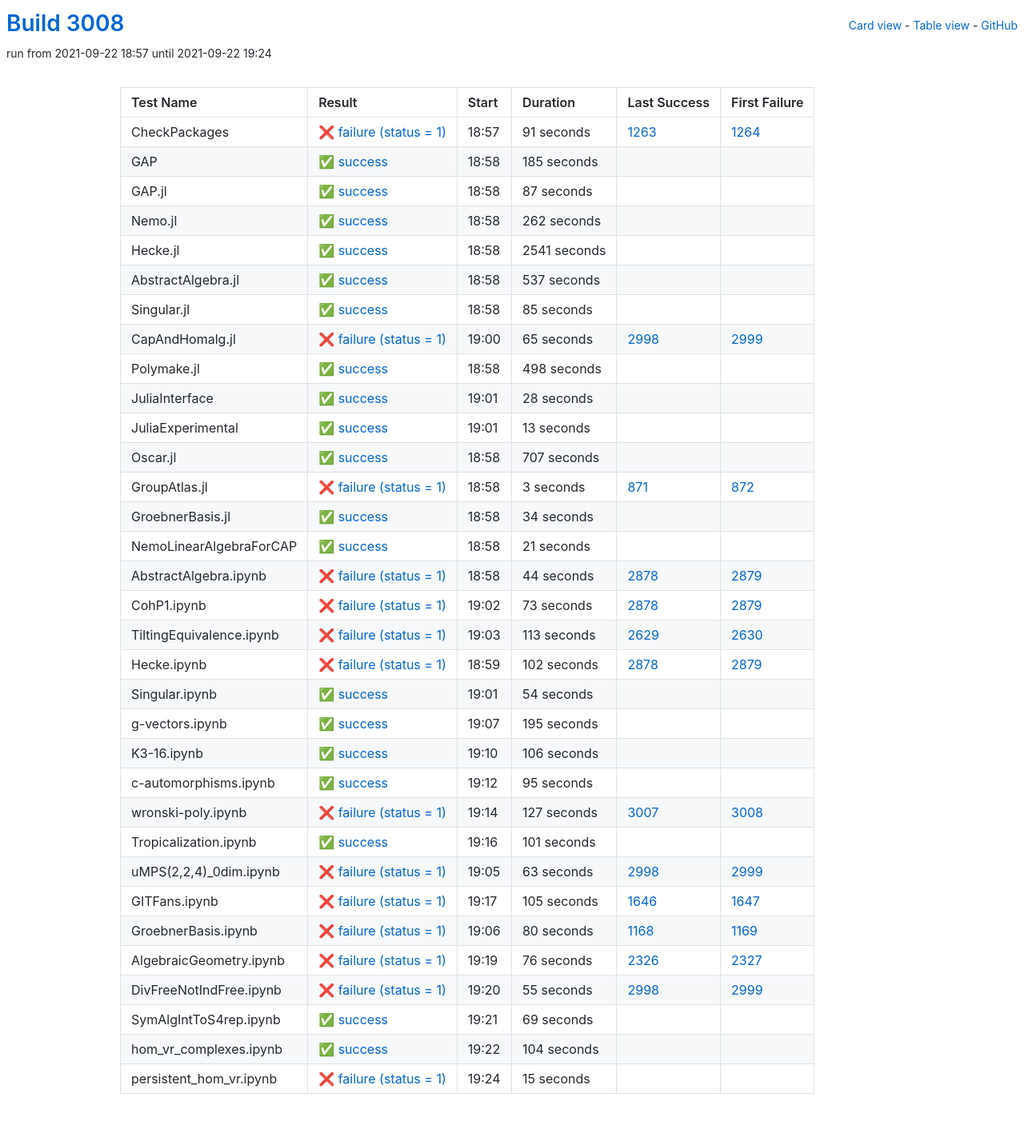
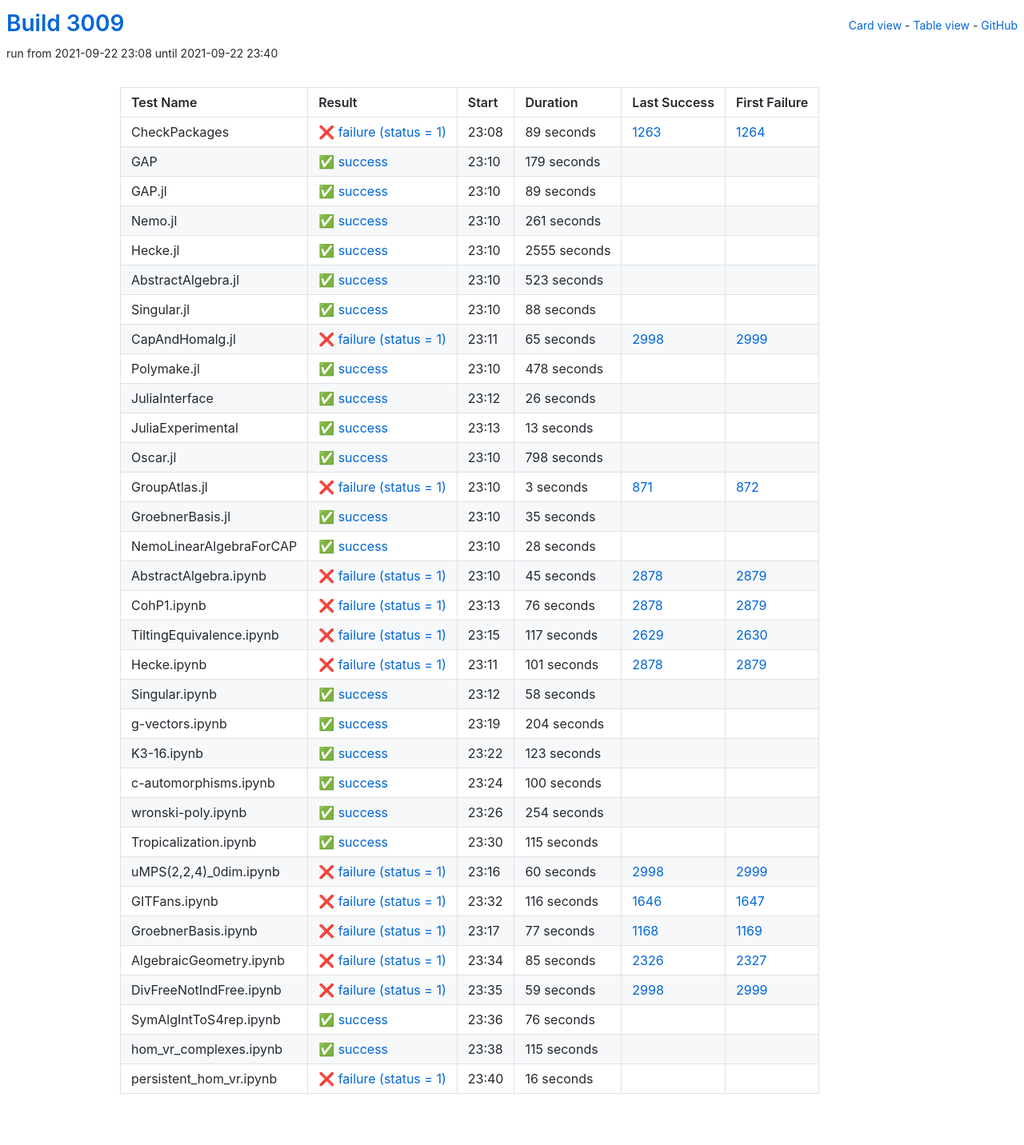
Before and after one commit to oscar-system/oscar-ci-status-stable, a Jekyll site: the page built from table.html, in a window 1280 px wide. Shown: the whole page at 80% size. Built offline with Jekyll 4.4.1, drawn with Linux system fonts in a browser that asks for light colours.

Commit message:
Build #3009

```diff
--- a/_data/ci.yml
+++ b/_data/ci.yml
@@ -1,6 +1,6 @@
 ---
-build: 3008
-build_url: https://oscarci.mathematik.uni-kl.de/job/oscar-stable/3008/
+build: 3009
+build_url: https://oscarci.mathematik.uni-kl.de/job/oscar-stable/3009/
 job: oscar-stable
 organization: oscar-system
 repo: oscar-ci-status-stable
@@ -8,92 +8,92 @@ repourl: https://github.com/oscar-system/oscar-ci-status-stable
 tests:
 - name: CheckPackages
   id: checkpackages
-  log: https://oscarci.mathematik.uni-kl.de/job/oscar-stable/3008/artifact/logs/build-3008/CheckPackages.log
-  start: 2021-09-22 18:57
+  log: https://oscarci.mathematik.uni-kl.de/job/oscar-stable/3009/artifact/logs/build-3009/CheckPackages.log
+  start: 2021-09-22 23:08
   success: false
   exitcode: 1
   status: failure
-  duration: 91
+  duration: 89
   last_success: 1263
   last_success_url: https://oscarci.mathematik.uni-kl.de/job/oscar-stable/1263/
   first_failure: 1264
   first_failure_url: https://oscarci.mathematik.uni-kl.de/job/oscar-stable/1264/
 - name: GAP
   id: gap
-  log: https://oscarci.mathematik.uni-kl.de/job/oscar-stable/3008/artifact/logs/build-3008/GAP.log
-  start: 2021-09-22 18:58
+  log: https://oscarci.mathematik.uni-kl.de/job/oscar-stable/3009/artifact/logs/build-3009/GAP.log
+  start: 2021-09-22 23:10
   success: true
   exitcode: 0
   status: success
-  duration: 185
+  duration: 179
   last_success: false
   last_success_url:
   first_failure: false
   first_failure_url:
 - name: GAP.jl
   id: gap-jl
-  log: https://oscarci.mathematik.uni-kl.de/job/oscar-stable/3008/artifact/logs/build-3008/GAP.jl.log
-  start: 2021-09-22 18:58
+  log: https://oscarci.mathematik.uni-kl.de/job/oscar-stable/3009/artifact/logs/build-3009/GAP.jl.log
+  start: 2021-09-22 23:10
   success: true
   exitcode: 0
   status: success
-  duration: 87
+  duration: 89
   last_success: false
   last_success_url:
   first_failure: false
   first_failure_url:
 - name: Nemo.jl
   id: nemo-jl
-  log: https://oscarci.mathematik.uni-kl.de/job/oscar-stable/3008/artifact/logs/build-3008/Nemo.jl.log
-  start: 2021-09-22 18:58
+  log: https://oscarci.mathematik.uni-kl.de/job/oscar-stable/3009/artifact/logs/build-3009/Nemo.jl.log
+  start: 2021-09-22 23:10
   success: true
   exitcode: 0
   status: success
-  duration: 262
+  duration: 261
   last_success: false
   last_success_url:
   first_failure: false
   first_failure_url:
 - name: Hecke.jl
   id: hecke-jl
-  log: https://oscarci.mathematik.uni-kl.de/job/oscar-stable/3008/artifact/logs/build-3008/Hecke.jl.log
-  start: 2021-09-22 18:58
+  log: https://oscarci.mathematik.uni-kl.de/job/oscar-stable/3009/artifact/logs/build-3009/Hecke.jl.log
+  start: 2021-09-22 23:10
   success: true
   exitcode: 0
   status: success
-  duration: 2541
+  duration: 2555
   last_success: false
   last_success_url:
   first_failure: false
   first_failure_url:
 - name: AbstractAlgebra.jl
   id: abstractalgebra-jl
-  log: https://oscarci.mathematik.uni-kl.de/job/oscar-stable/3008/artifact/logs/build-3008/AbstractAlgebra.jl.log
-  start: 2021-09-22 18:58
+  log: https://oscarci.mathematik.uni-kl.de/job/oscar-stable/3009/artifact/logs/build-3009/AbstractAlgebra.jl.log
+  start: 2021-09-22 23:10
   success: true
   exitcode: 0
   status: success
-  duration: 537
+  duration: 523
   last_success: false
   last_success_url:
   first_failure: false
   first_failure_url:
 - name: Singular.jl
   id: singular-jl
-  log: https://oscarci.mathematik.uni-kl.de/job/oscar-stable/3008/artifact/logs/build-3008/Singular.jl.log
-  start: 2021-09-22 18:58
+  log: https://oscarci.mathematik.uni-kl.de/job/oscar-stable/3009/artifact/logs/build-3009/Singular.jl.log
+  start: 2021-09-22 23:10
   success: true
   exitcode: 0
   status: success
-  duration: 85
+  duration: 88
   last_success: false
   last_success_url:
   first_failure: false
   first_failure_url:
 - name: CapAndHomalg.jl
   id: capandhomalg-jl
-  log: https://oscarci.mathematik.uni-kl.de/job/oscar-stable/3008/artifact/logs/build-3008/CapAndHomalg.jl.log
-  start: 2021-09-22 19:00
+  log: https://oscarci.mathematik.uni-kl.de/job/oscar-stable/3009/artifact/logs/build-3009/CapAndHomalg.jl.log
+  start: 2021-09-22 23:11
   success: false
   exitcode: 1
   status: failure
@@ -104,32 +104,32 @@ tests:
   first_failure_url: https://oscarci.mathematik.uni-kl.de/job/oscar-stable/2999/
 - name: Polymake.jl
   id: polymake-jl
-  log: https://oscarci.mathematik.uni-kl.de/job/oscar-stable/3008/artifact/logs/build-3008/Polymake.jl.log
-  start: 2021-09-22 18:58
+  log: https://oscarci.mathematik.uni-kl.de/job/oscar-stable/3009/artifact/logs/build-3009/Polymake.jl.log
+  start: 2021-09-22 23:10
   success: true
   exitcode: 0
   status: success
-  duration: 498
+  duration: 478
   last_success: false
   last_success_url:
   first_failure: false
   first_failure_url:
 - name: JuliaInterface
   id: juliainterface
-  log: https://oscarci.mathematik.uni-kl.de/job/oscar-stable/3008/artifact/logs/build-3008/JuliaInterface.log
-  start: 2021-09-22 19:01
+  log: https://oscarci.mathematik.uni-kl.de/job/oscar-stable/3009/artifact/logs/build-3009/JuliaInterface.log
+  start: 2021-09-22 23:12
   success: true
   exitcode: 0
   status: success
-  duration: 28
+  duration: 26
   last_success: false
   last_success_url:
   first_failure: false
   first_failure_url:
 - name: JuliaExperimental
   id: juliaexperimental
-  log: https://oscarci.mathematik.uni-kl.de/job/oscar-stable/3008/artifact/logs/build-3008/JuliaExperimental.log
-  start: 2021-09-22 19:01
+  log: https://oscarci.mathematik.uni-kl.de/job/oscar-stable/3009/artifact/logs/build-3009/JuliaExperimental.log
+  start: 2021-09-22 23:13
   success: true
   exitcode: 0
   status: success
@@ -140,20 +140,20 @@ tests:
   first_failure_url:
 - name: Oscar.jl
   id: oscar-jl
-  log: https://oscarci.mathematik.uni-kl.de/job/oscar-stable/3008/artifact/logs/build-3008/Oscar.jl.log
-  start: 2021-09-22 18:58
+  log: https://oscarci.mathematik.uni-kl.de/job/oscar-stable/3009/artifact/logs/build-3009/Oscar.jl.log
+  start: 2021-09-22 23:10
   success: true
   exitcode: 0
   status: success
-  duration: 707
+  duration: 798
   last_success: false
   last_success_url:
   first_failure: false
   first_failure_url:
 - name: GroupAtlas.jl
   id: groupatlas-jl
-  log: https://oscarci.mathematik.uni-kl.de/job/oscar-stable/3008/artifact/logs/build-3008/GroupAtlas.jl.log
-  start: 2021-09-22 18:58
+  log: https://oscarci.mathematik.uni-kl.de/job/oscar-stable/3009/artifact/logs/build-3009/GroupAtlas.jl.log
+  start: 2021-09-22 23:10
   success: false
   exitcode: 1
   status: failure
@@ -164,240 +164,240 @@ tests:
   first_failure_url: https://oscarci.mathematik.uni-kl.de/job/oscar-stable/872/
 - name: GroebnerBasis.jl
   id: groebnerbasis-jl
-  log: https://oscarci.mathematik.uni-kl.de/job/oscar-stable/3008/artifact/logs/build-3008/GroebnerBasis.jl.log
-  start: 2021-09-22 18:58
+  log: https://oscarci.mathematik.uni-kl.de/job/oscar-stable/3009/artifact/logs/build-3009/GroebnerBasis.jl.log
+  start: 2021-09-22 23:10
   success: true
   exitcode: 0
   status: success
-  duration: 34
+  duration: 35
   last_success: false
   last_success_url:
   first_failure: false
   first_failure_url:
 - name: NemoLinearAlgebraForCAP
   id: nemolinearalgebraforcap
-  log: https://oscarci.mathematik.uni-kl.de/job/oscar-stable/3008/artifact/logs/build-3008/NemoLinearAlgebraForCAP.log
-  start: 2021-09-22 18:58
+  log: https://oscarci.mathematik.uni-kl.de/job/oscar-stable/3009/artifact/logs/build-3009/NemoLinearAlgebraForCAP.log
+  start: 2021-09-22 23:10
   success: true
   exitcode: 0
   status: success
-  duration: 21
+  duration: 28
   last_success: false
   last_success_url:
   first_failure: false
   first_failure_url:
 - name: AbstractAlgebra.ipynb
   id: abstractalgebra-ipynb
-  log: https://oscarci.mathematik.uni-kl.de/job/oscar-stable/3008/artifact/logs/build-3008/AbstractAlgebra.ipynb.log
-  start: 2021-09-22 18:58
+  log: https://oscarci.mathematik.uni-kl.de/job/oscar-stable/3009/artifact/logs/build-3009/AbstractAlgebra.ipynb.log
+  start: 2021-09-22 23:10
   success: false
   exitcode: 1
   status: failure
-  duration: 44
+  duration: 45
   last_success: 2878
   last_success_url: https://oscarci.mathematik.uni-kl.de/job/oscar-stable/2878/
   first_failure: 2879
   first_failure_url: https://oscarci.mathematik.uni-kl.de/job/oscar-stable/2879/
 - name: CohP1.ipynb
   id: cohp1-ipynb
-  log: https://oscarci.mathematik.uni-kl.de/job/oscar-stable/3008/artifact/logs/build-3008/CohP1.ipynb.log
-  start: 2021-09-22 19:02
+  log: https://oscarci.mathematik.uni-kl.de/job/oscar-stable/3009/artifact/logs/build-3009/CohP1.ipynb.log
+  start: 2021-09-22 23:13
   success: false
   exitcode: 1
   status: failure
-  duration: 73
+  duration: 76
   last_success: 2878
   last_success_url: https://oscarci.mathematik.uni-kl.de/job/oscar-stable/2878/
   first_failure: 2879
   first_failure_url: https://oscarci.mathematik.uni-kl.de/job/oscar-stable/2879/
 - name: TiltingEquivalence.ipynb
   id: tiltingequivalence-ipynb
-  log: https://oscarci.mathematik.uni-kl.de/job/oscar-stable/3008/artifact/logs/build-3008/TiltingEquivalence.ipynb.log
-  start: 2021-09-22 19:03
+  log: https://oscarci.mathematik.uni-kl.de/job/oscar-stable/3009/artifact/logs/build-3009/TiltingEquivalence.ipynb.log
+  start: 2021-09-22 23:15
   success: false
   exitcode: 1
   status: failure
-  duration: 113
+  duration: 117
   last_success: 2629
   last_success_url: https://oscarci.mathematik.uni-kl.de/job/oscar-stable/2629/
   first_failure: 2630
   first_failure_url: https://oscarci.mathematik.uni-kl.de/job/oscar-stable/2630/
 - name: Hecke.ipynb
   id: hecke-ipynb
-  log: https://oscarci.mathematik.uni-kl.de/job/oscar-stable/3008/artifact/logs/build-3008/Hecke.ipynb.log
-  start: 2021-09-22 18:59
+  log: https://oscarci.mathematik.uni-kl.de/job/oscar-stable/3009/artifact/logs/build-3009/Hecke.ipynb.log
+  start: 2021-09-22 23:11
   success: false
   exitcode: 1
   status: failure
-  duration: 102
+  duration: 101
   last_success: 2878
   last_success_url: https://oscarci.mathematik.uni-kl.de/job/oscar-stable/2878/
   first_failure: 2879
   first_failure_url: https://oscarci.mathematik.uni-kl.de/job/oscar-stable/2879/
 - name: Singular.ipynb
   id: singular-ipynb
-  log: https://oscarci.mathematik.uni-kl.de/job/oscar-stable/3008/artifact/logs/build-3008/Singular.ipynb.log
-  start: 2021-09-22 19:01
+  log: https://oscarci.mathematik.uni-kl.de/job/oscar-stable/3009/artifact/logs/build-3009/Singular.ipynb.log
+  start: 2021-09-22 23:12
   success: true
   exitcode: 0
   status: success
-  duration: 54
+  duration: 58
   last_success: false
   last_success_url:
   first_failure: false
   first_failure_url:
 - name: g-vectors.ipynb
   id: g-vectors-ipynb
-  log: https://oscarci.mathematik.uni-kl.de/job/oscar-stable/3008/artifact/logs/build-3008/g-vectors.ipynb.log
-  start: 2021-09-22 19:07
+  log: https://oscarci.mathematik.uni-kl.de/job/oscar-stable/3009/artifact/logs/build-3009/g-vectors.ipynb.log
+  start: 2021-09-22 23:19
   success: true
   exitcode: 0
   status: success
-  duration: 195
+  duration: 204
   last_success: false
   last_success_url:
   first_failure: false
   first_failure_url:
 - name: K3-16.ipynb
   id: k3-16-ipynb
-  log: https://oscarci.mathematik.uni-kl.de/job/oscar-stable/3008/artifact/logs/build-3008/K3-16.ipynb.log
-  start: 2021-09-22 19:10
+  log: https://oscarci.mathematik.uni-kl.de/job/oscar-stable/3009/artifact/logs/build-3009/K3-16.ipynb.log
+  start: 2021-09-22 23:22
   success: true
   exitcode: 0
   status: success
-  duration: 106
+  duration: 123
   last_success: false
   last_success_url:
   first_failure: false
   first_failure_url:
 - name: c-automorphisms.ipynb
   id: c-automorphisms-ipynb
-  log: https://oscarci.mathematik.uni-kl.de/job/oscar-stable/3008/artifact/logs/build-3008/c-automorphisms.ipynb.log
-  start: 2021-09-22 19:12
+  log: https://oscarci.mathematik.uni-kl.de/job/oscar-stable/3009/artifact/logs/build-3009/c-automorphisms.ipynb.log
+  start: 2021-09-22 23:24
   success: true
   exitcode: 0
   status: success
-  duration: 95
+  duration: 100
   last_success: false
   last_success_url:
   first_failure: false
   first_failure_url:
 - name: wronski-poly.ipynb
   id: wronski-poly-ipynb
-  log: https://oscarci.mathematik.uni-kl.de/job/oscar-stable/3008/artifact/logs/build-3008/wronski-poly.ipynb.log
-  start: 2021-09-22 19:14
-  success: false
-  exitcode: 1
-  status: failure
-  duration: 127
-  last_success: 3007
-  last_success_url: https://oscarci.mathematik.uni-kl.de/job/oscar-stable/3007/
-  first_failure: 3008
-  first_failure_url: https://oscarci.mathematik.uni-kl.de/job/oscar-stable/3008/
-- name: Tropicalization.ipynb
-  id: tropicalization-ipynb
-  log: https://oscarci.mathematik.uni-kl.de/job/oscar-stable/3008/artifact/logs/build-3008/Tropicalization.ipynb.log
-  start: 2021-09-22 19:16
+  log: https://oscarci.mathematik.uni-kl.de/job/oscar-stable/3009/artifact/logs/build-3009/wronski-poly.ipynb.log
+  start: 2021-09-22 23:26
   success: true
   exitcode: 0
   status: success
-  duration: 101
+  duration: 254
+  last_success: false
+  last_success_url:
+  first_failure: false
+  first_failure_url:
+- name: Tropicalization.ipynb
+  id: tropicalization-ipynb
+  log: https://oscarci.mathematik.uni-kl.de/job/oscar-stable/3009/artifact/logs/build-3009/Tropicalization.ipynb.log
+  start: 2021-09-22 23:30
+  success: true
+  exitcode: 0
+  status: success
+  duration: 115
   last_success: false
   last_success_url:
   first_failure: false
   first_failure_url:
 - name: uMPS(2,2,4)_0dim.ipynb
   id: umps-2-2-4-0dim-ipynb
-  log: https://oscarci.mathematik.uni-kl.de/job/oscar-stable/3008/artifact/logs/build-3008/uMPS-2-2-4-_0dim.ipynb.log
-  start: 2021-09-22 19:05
+  log: https://oscarci.mathematik.uni-kl.de/job/oscar-stable/3009/artifact/logs/build-3009/uMPS-2-2-4-_0dim.ipynb.log
+  start: 2021-09-22 23:16
   success: false
   exitcode: 1
   status: failure
-  duration: 63
+  duration: 60
   last_success: 2998
   last_success_url: https://oscarci.mathematik.uni-kl.de/job/oscar-stable/2998/
   first_failure: 2999
   first_failure_url: https://oscarci.mathematik.uni-kl.de/job/oscar-stable/2999/
 - name: GITFans.ipynb
   id: gitfans-ipynb
-  log: https://oscarci.mathematik.uni-kl.de/job/oscar-stable/3008/artifact/logs/build-3008/GITFans.ipynb.log
-  start: 2021-09-22 19:17
+  log: https://oscarci.mathematik.uni-kl.de/job/oscar-stable/3009/artifact/logs/build-3009/GITFans.ipynb.log
+  start: 2021-09-22 23:32
   success: false
   exitcode: 1
   status: failure
-  duration: 105
+  duration: 116
   last_success: 1646
   last_success_url: https://oscarci.mathematik.uni-kl.de/job/oscar-stable/1646/
   first_failure: 1647
   first_failure_url: https://oscarci.mathematik.uni-kl.de/job/oscar-stable/1647/
 - name: GroebnerBasis.ipynb
   id: groebnerbasis-ipynb
-  log: https://oscarci.mathematik.uni-kl.de/job/oscar-stable/3008/artifact/logs/build-3008/GroebnerBasis.ipynb.log
-  start: 2021-09-22 19:06
+  log: https://oscarci.mathematik.uni-kl.de/job/oscar-stable/3009/artifact/logs/build-3009/GroebnerBasis.ipynb.log
+  start: 2021-09-22 23:17
   success: false
   exitcode: 1
   status: failure
-  duration: 80
+  duration: 77
   last_success: 1168
   last_success_url: https://oscarci.mathematik.uni-kl.de/job/oscar-stable/1168/
   first_failure: 1169
   first_failure_url: https://oscarci.mathematik.uni-kl.de/job/oscar-stable/1169/
 - name: AlgebraicGeometry.ipynb
   id: algebraicgeometry-ipynb
-  log: https://oscarci.mathematik.uni-kl.de/job/oscar-stable/3008/artifact/logs/build-3008/AlgebraicGeometry.ipynb.log
-  start: 2021-09-22 19:19
+  log: https://oscarci.mathematik.uni-kl.de/job/oscar-stable/3009/artifact/logs/build-3009/AlgebraicGeometry.ipynb.log
+  start: 2021-09-22 23:34
   success: false
   exitcode: 1
   status: failure
-  duration: 76
+  duration: 85
   last_success: 2326
   last_success_url: https://oscarci.mathematik.uni-kl.de/job/oscar-stable/2326/
   first_failure: 2327
   first_failure_url: https://oscarci.mathematik.uni-kl.de/job/oscar-stable/2327/
 - name: DivFreeNotIndFree.ipynb
   id: divfreenotindfree-ipynb
-  log: https://oscarci.mathematik.uni-kl.de/job/oscar-stable/3008/artifact/logs/build-3008/DivFreeNotIndFree.ipynb.log
-  start: 2021-09-22 19:20
+  log: https://oscarci.mathematik.uni-kl.de/job/oscar-stable/3009/artifact/logs/build-3009/DivFreeNotIndFree.ipynb.log
+  start: 2021-09-22 23:35
   success: false
   exitcode: 1
   status: failure
-  duration: 55
+  duration: 59
   last_success: 2998
   last_success_url: https://oscarci.mathematik.uni-kl.de/job/oscar-stable/2998/
   first_failure: 2999
   first_failure_url: https://oscarci.mathematik.uni-kl.de/job/oscar-stable/2999/
 - name: SymAlgIntToS4rep.ipynb
   id: symalginttos4rep-ipynb
-  log: https://oscarci.mathematik.uni-kl.de/job/oscar-stable/3008/artifact/logs/build-3008/SymAlgIntToS4rep.ipynb.log
-  start: 2021-09-22 19:21
+  log: https://oscarci.mathematik.uni-kl.de/job/oscar-stable/3009/artifact/logs/build-3009/SymAlgIntToS4rep.ipynb.log
+  start: 2021-09-22 23:36
   success: true
   exitcode: 0
   status: success
-  duration: 69
+  duration: 76
   last_success: false
   last_success_url:
   first_failure: false
   first_failure_url:
 - name: hom_vr_complexes.ipynb
   id: hom-vr-complexes-ipynb
-  log: https://oscarci.mathematik.uni-kl.de/job/oscar-stable/3008/artifact/logs/build-3008/hom_vr_complexes.ipynb.log
-  start: 2021-09-22 19:22
+  log: https://oscarci.mathematik.uni-kl.de/job/oscar-stable/3009/artifact/logs/build-3009/hom_vr_complexes.ipynb.log
+  start: 2021-09-22 23:38
   success: true
   exitcode: 0
   status: success
-  duration: 104
+  duration: 115
   last_success: false
   last_success_url:
   first_failure: false
   first_failure_url:
 - name: persistent_hom_vr.ipynb
   id: persistent-hom-vr-ipynb
-  log: https://oscarci.mathematik.uni-kl.de/job/oscar-stable/3008/artifact/logs/build-3008/persistent_hom_vr.ipynb.log
-  start: 2021-09-22 19:24
+  log: https://oscarci.mathematik.uni-kl.de/job/oscar-stable/3009/artifact/logs/build-3009/persistent_hom_vr.ipynb.log
+  start: 2021-09-22 23:40
   success: false
   exitcode: 1
   status: failure
-  duration: 15
+  duration: 16
   last_success: false
   last_success_url:
   first_failure: false
```
Also changed, not shown: README.md.
